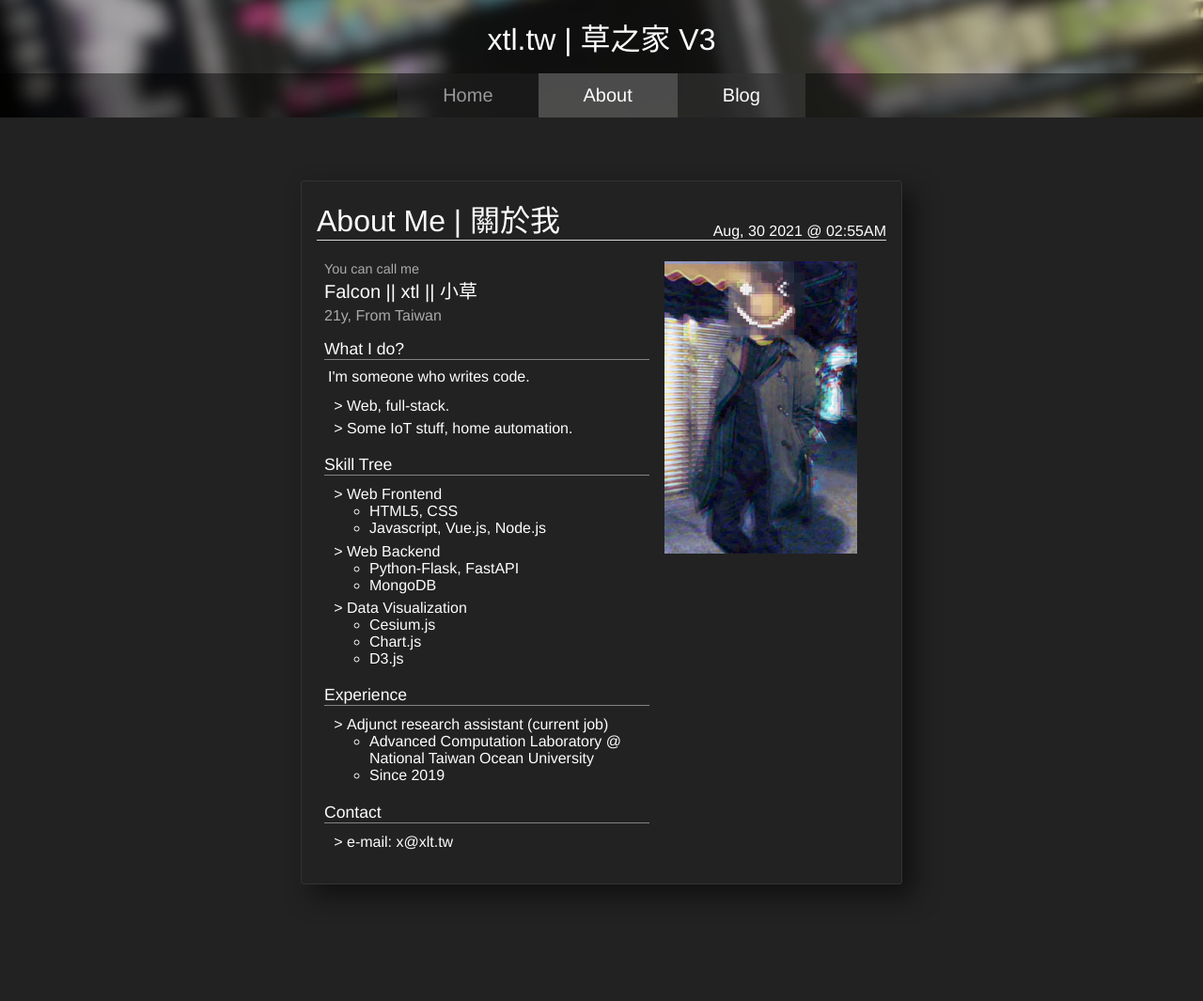
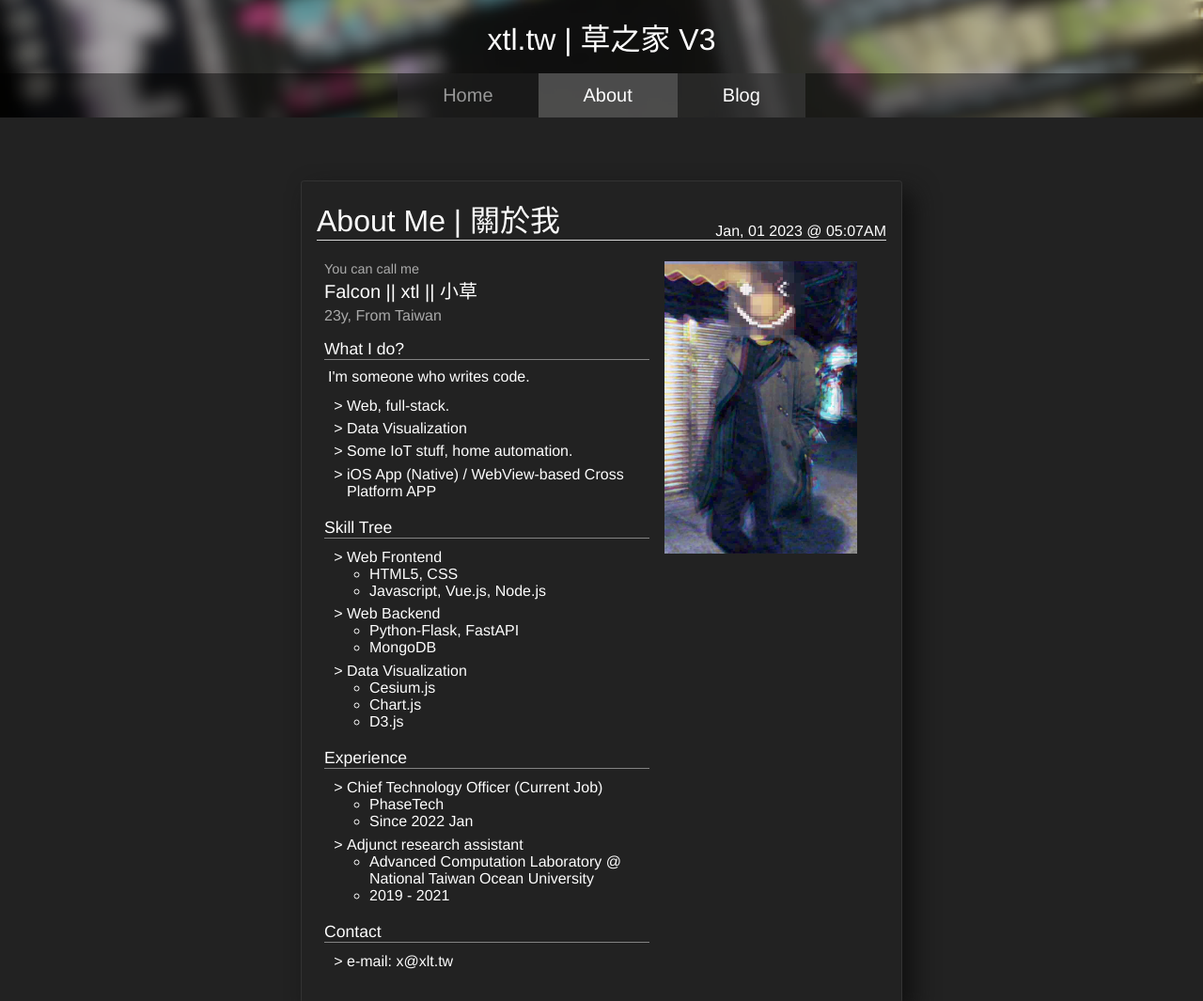
Before and after one commit to FalconLee1011/blog, a plain HTML site: page about/index.html in a window 1280 px wide. Shown: the top 1065 px of the page at 94% size. Before the commit the page ends 1005 px from the top, so only its background shows below. Drawn offline with nearby package versions, Linux system fonts and the light colour scheme.

Commit message:
chore: update about page

```diff
--- a/about/index.html
+++ b/about/index.html
@@ -1,5 +1,6 @@
 <!DOCTYPE html>
 <html lang="en">
+
 <head>
   <meta charset="UTF-8">
   <meta http-equiv="X-UA-Compatible" content="IE=edge">
@@ -11,6 +12,7 @@
   <script>hljs.highlightAll();</script>
   <script src="../static/xnav/xnav.js"></script>
 </head>
+
 <body>
   <div class="nav" id="nav">
   <div class="nav-title">
@@ -30,14 +32,14 @@
     <div class="post">
       <div class="post-header">
         <span class="title">About Me | 關於我</span>
-        <span class="timestamp">Aug, 30 2021 @ 02:55AM</span>
+        <span class="timestamp">Jan, 01 2023 @ 05:07AM</span>
       </div>
       <div class="content">
         <div class="about-text">
           <div class="my-name">
             <div class="small">You can call me</div>
             <div class="name">Falcon || xtl || 小草</div>
-            21y, From Taiwan
+            23y, From Taiwan
           </div>
           <div class="paragraph">
             <div class="paragraph-title">What I do?</div>
@@ -45,7 +47,9 @@
               I'm someone who writes code.
             <ul>
               <li class="toplevel">Web, full-stack.</li>
+              <li class="toplevel">Data Visualization</li>
               <li class="toplevel">Some IoT stuff, home automation.</li>
+              <li class="toplevel">iOS App (Native) / WebView-based Cross Platform APP</li>
             </ul>
             </p>
           </div>
@@ -79,12 +83,21 @@
             <div class="paragraph-title">Experience</div>
             <p>
             <ul>
-                <li class="toplevel">Adjunct research assistant (current job)
+              <li class="toplevel">Chief Technology Officer (Current Job)
+                <ul>
+                  <li><a href="https://www.phasetech.tw">PhaseTech</a></li>
+                  <li>Since 2022 Jan</li>
+                </ul>
+              </li>
+            </ul>
+            <ul>
+              <li class="toplevel">Adjunct research assistant
                 <ul>
                   <li>Advanced Computation Laboratory @ National Taiwan Ocean University</li>
-                    <li>Since 2019</li>
+                  <li>2019 - 2021</li>
                 </ul>
               </li>
+            </ul>
             </p>
           </div>
           <div class="paragraph">
@@ -102,4 +115,5 @@
     </div>
   </div>
 </body>
+
 </html>
```
Also changed, not shown: index.html (+55 -1 lines). Lines whose indentation alone changed are shown as unchanged.
